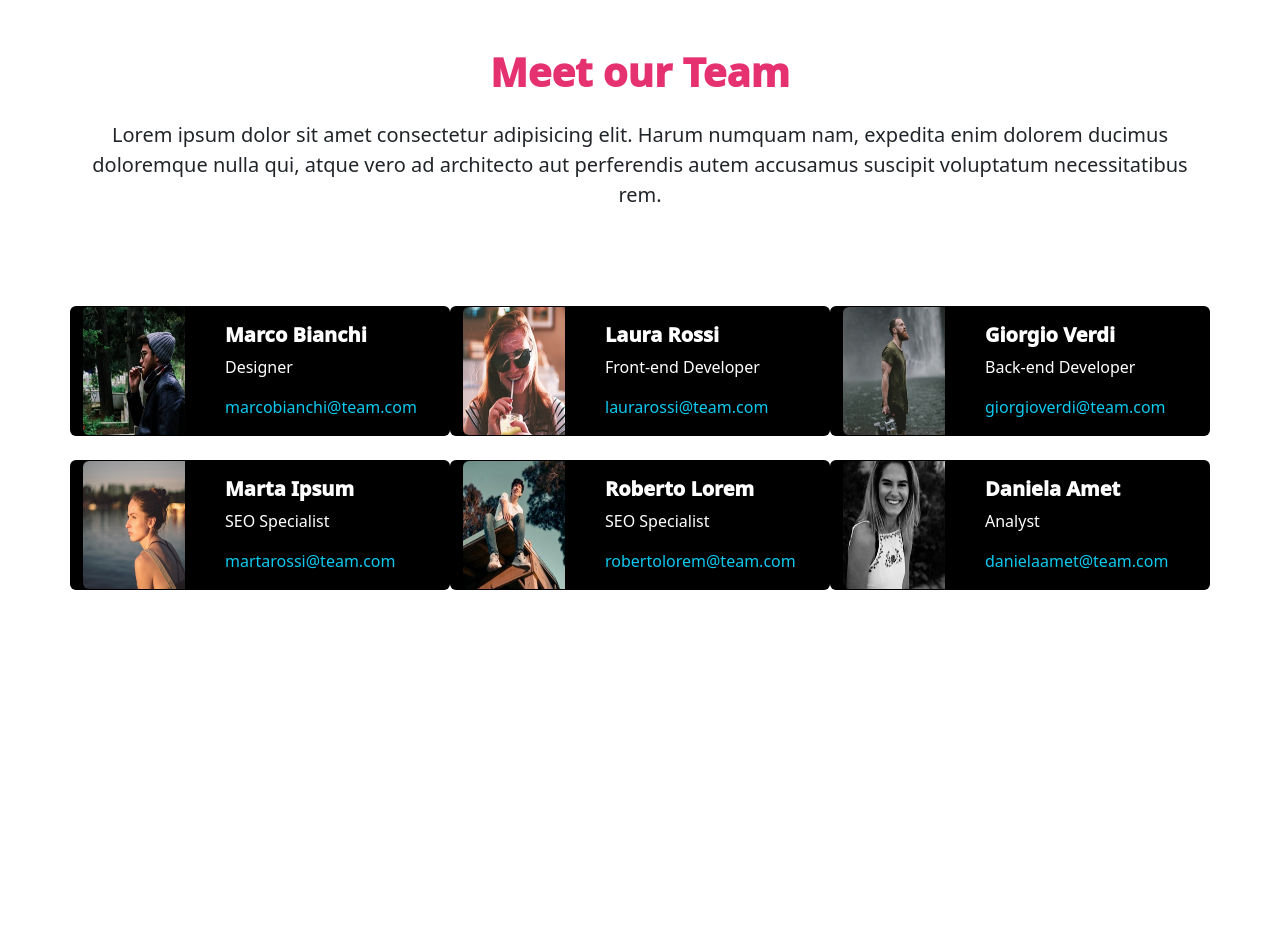
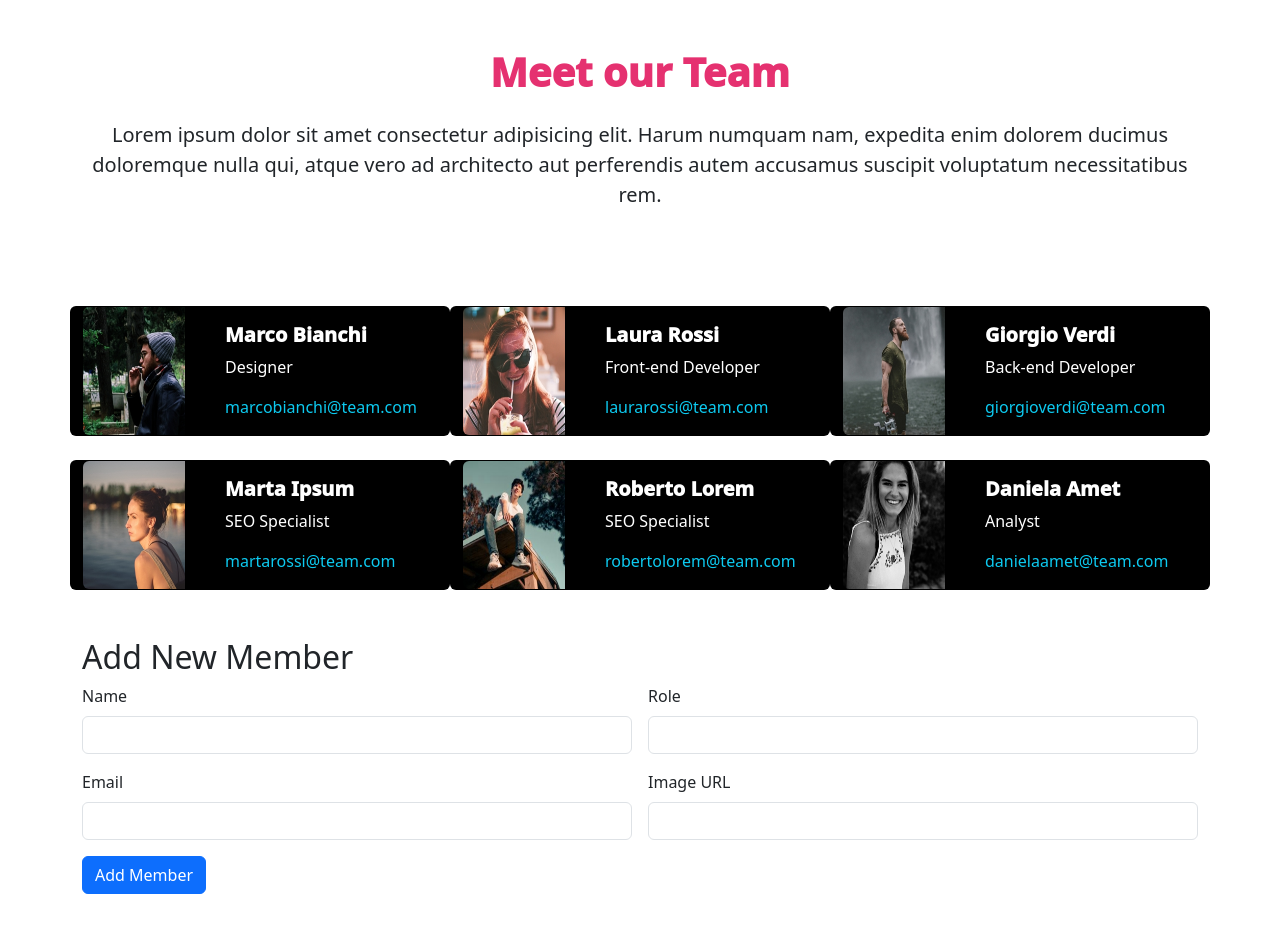
Before and after one commit to Simone-Domenici/js-our-team, a plain HTML site: page index.html in a window 1280 px wide. Before the commit the page ends 800 px from the top, so only its background shows below. Drawn offline with nearby package versions, Linux system fonts and the light colour scheme.

Commit message:
ADD new member form in html

```diff
--- a/index.html
+++ b/index.html
@@ -18,8 +18,33 @@
 
         <div id="teamContainer" class="row ps-0 g-4"></div>
 
+        <!-- Form -->
+        <div class="mt-5">
+            <h2>Add New Member</h2>
+            <form id="addMemberForm" class="row g-3">
+                <div class="col-md-6">
+                    <label for="name" class="form-label">Name</label>
+                    <input type="text" class="form-control" id="name" required>
+                </div>
+                <div class="col-md-6">
+                    <label for="role" class="form-label">Role</label>
+                    <input type="text" class="form-control" id="role" required>
+                </div>
+                <div class="col-md-6">
+                    <label for="email" class="form-label">Email</label>
+                    <input type="email" class="form-control" id="email" required>
+                </div>
+                <div class="col-md-6">
+                    <label for="img" class="form-label">Image URL</label>
+                    <input type="text" class="form-control" id="img" required>
+                </div>
+                <div class="col-12">
+                    <button type="submit" class="btn btn-primary">Add Member</button>
+                </div>
+            </form>
+        </div>
+    </div>
 
-    </div>
     <script src="script.js"></script>
 </body>
 
```
